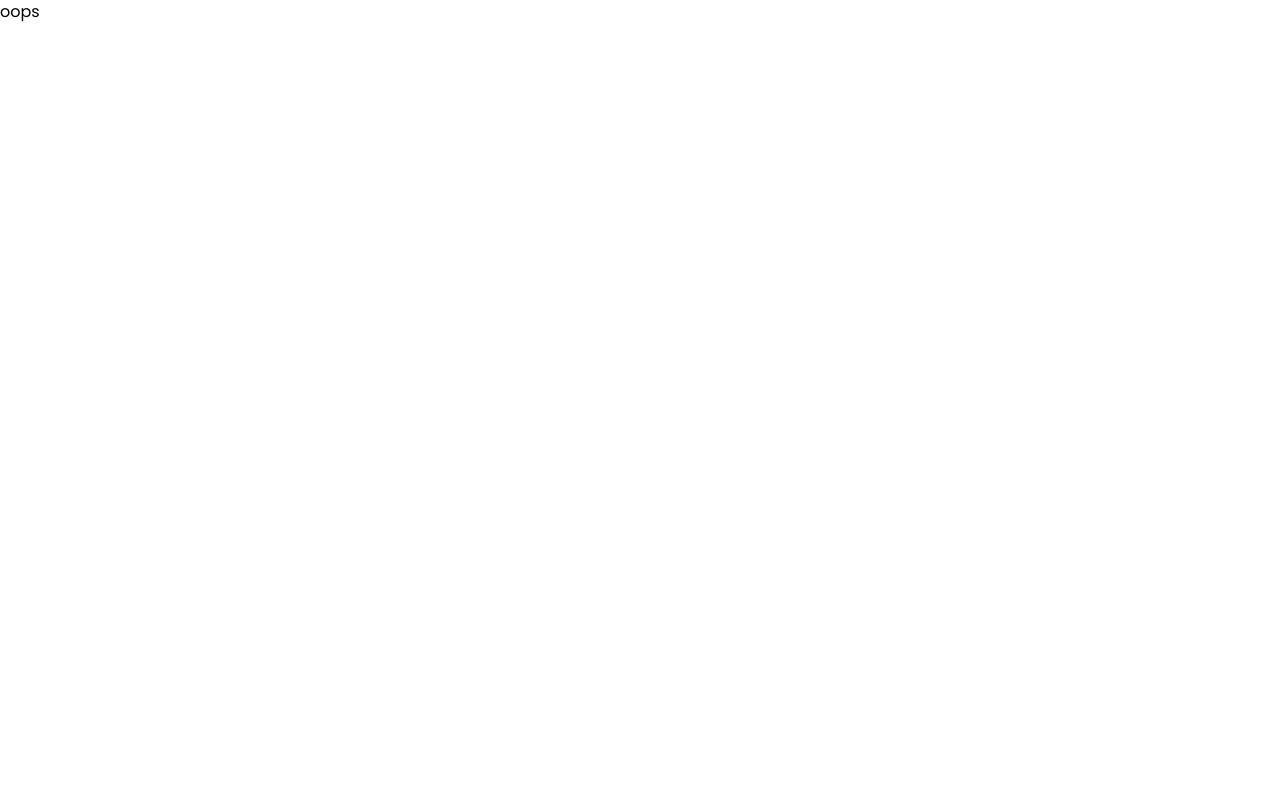
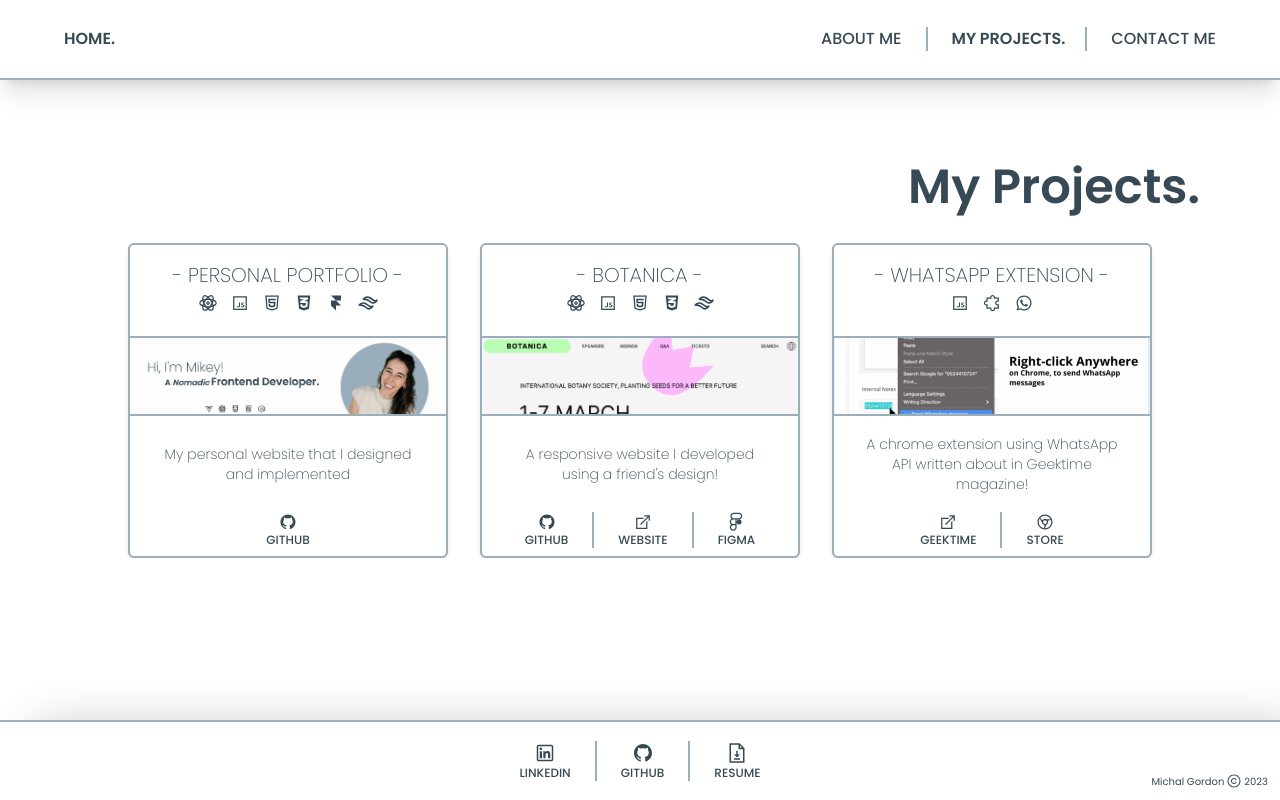
Before and after one commit to Michalgordon/Michalgordon.github.io, a React (Vite) app: page /michalgordon.github.io/projects in a window 1280 px wide. Before the commit this address had no page. Built offline with nearby package versions, Linux system fonts and the light colour scheme.

Commit message:
changed project name

```diff
--- a/package.json
+++ b/package.json
@@ -1,5 +1,5 @@
 {
-  "name": "vite-project",
+  "name": "michalgordon.github.io",
   "private": true,
   "version": "0.0.0",
   "type": "module",
--- a/src/components/Header.jsx
+++ b/src/components/Header.jsx
@@ -9,7 +9,7 @@ const Header = () => {
   let location = useLocation();
   const headerTitle = () => {
     const page = PAGES.find((page) => {
-      return page.path === location.pathname && page.path != "/vite-project/";
+      return page.path === location.pathname && page.path != "/michalgordon.github.io/";
     });
     return page ? page.title + "." : null;
   };
--- a/src/constants.js
+++ b/src/constants.js
@@ -1,8 +1,8 @@
 export const PAGES = [
-  { title: "Home", path: "/vite-project/" },
-  { title: "About Me", path: "/vite-project/about" },
-  { title: "My Projects", path: "/vite-project/projects" },
-  { title: "Contact me", path: "/vite-project/contact" },
+  { title: "Home", path: "/michalgordon.github.io/" },
+  { title: "About Me", path: "/michalgordon.github.io/about" },
+  { title: "My Projects", path: "/michalgordon.github.io/projects" },
+  { title: "Contact me", path: "/michalgordon.github.io/contact" },
 ];
 export const FOOTER_LINKS = [
     {
@@ -135,12 +135,12 @@ export const SKILLS = [
   export const PROJECTS = [
     {
       title: "Personal Portfolio",
-      imgSrc: "/vite-project/personal-website.png",
+      imgSrc: "/michalgordon.github.io/personal-website.png",
       links: [
         {
           title: "Github",
           iconName: "github",
-          href: "https://github.com/Michalgordon/vite-project",
+          href: "https://github.com/Michalgordon/michalgordon.github.io",
           download: false,
         },
       ],
@@ -156,7 +156,7 @@ export const SKILLS = [
     },
     {
       title: "botanica",
-      imgSrc: "/vite-project/botanica.png",
+      imgSrc: "/michalgordon.github.io/botanica.png",
       links: [
         {
           title: "GitHub",
@@ -188,7 +188,7 @@ export const SKILLS = [
     },
     {
       title: "WhatsApp Extension",
-      imgSrc: "/vite-project/whatsapp-extension.png",
+      imgSrc: "/michalgordon.github.io/whatsapp-extension.png",
       links: [
         {
           title: "Geektime",
--- a/vite.config.js
+++ b/vite.config.js
@@ -4,5 +4,5 @@ import react from '@vitejs/plugin-react'
 // https://vitejs.dev/config/
 export default defineConfig({
   plugins: [react()],
-  base: "/vite-project/"
+  base: "/michalgordon.github.io/"
 })
```
Also changed, not shown: src/router.jsx (+4 -4 lines), 1 other file (tests, documents, lock files or other folders).
